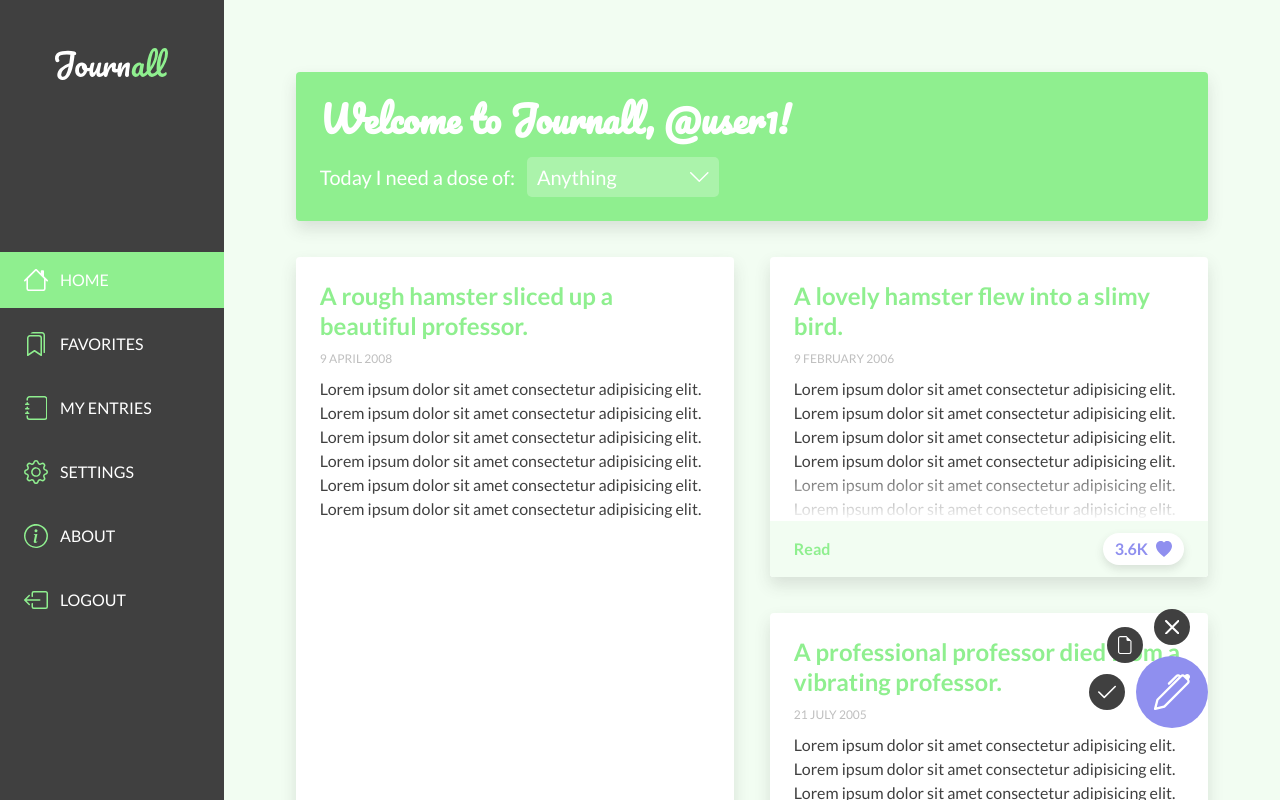
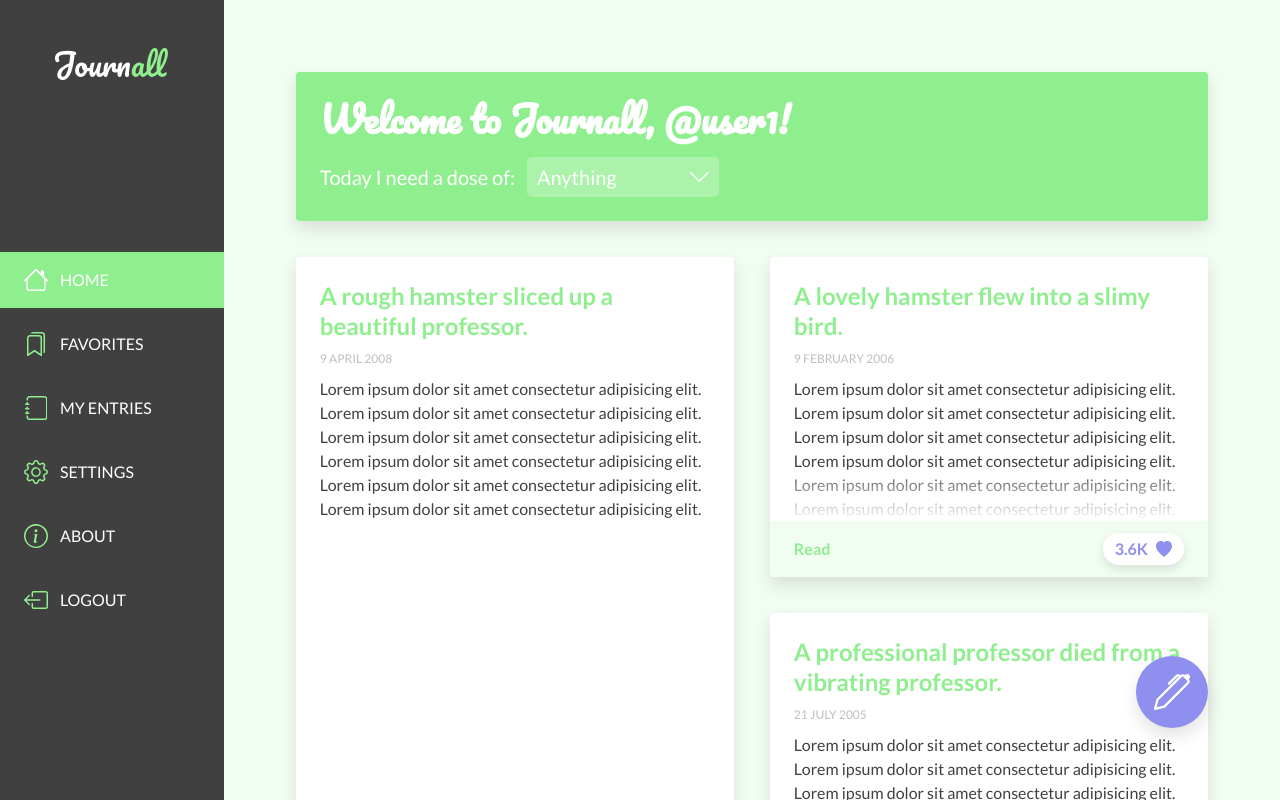
Before and after one commit to daniel-g-p/journall-app, a Vue app: page / in a window 1280 px wide. Built offline with nearby package versions, Linux system fonts and the light colour scheme.

Commit message:
implement canvas animation on button

```diff
--- a/src/components/newEntryButton.vue
+++ b/src/components/newEntryButton.vue
@@ -1,35 +1,88 @@
 <template>
    <div class="buttons">
-      <button class="buttons__main">
+      <button class="buttons__main" v-on:click="toggleButtons">
          <svg class="buttons__icon" viewBox="0 0 16 16">
             <path
                d="M15.91,1.7a1.27,1.27,0,0,0,0-.94,1.23,1.23,0,0,0-.27-.4,1.41,1.41,0,0,0-.4-.27,1.27,1.27,0,0,0-.94,0,1.56,1.56,0,0,0-.4.27l-.15.15a1.53,1.53,0,0,0-1-.39,1.55,1.55,0,0,0-1,.39A1.53,1.53,0,0,0,10.65.12a1.57,1.57,0,0,0-1,.45L6.26,3.93a.46.46,0,0,0-.11.16.45.45,0,0,0,0,.2.43.43,0,0,0,0,.19.62.62,0,0,0,.11.17.71.71,0,0,0,.17.11.58.58,0,0,0,.19,0,.71.71,0,0,0,.2,0A.91.91,0,0,0,7,4.65l3.35-3.36a.56.56,0,0,1,.32-.15.58.58,0,0,1,.34.09L1.17,11.06a.49.49,0,0,0-.14.23L0,15.37a.46.46,0,0,0,0,.26.5.5,0,0,0,.13.22A.5.5,0,0,0,.37,16a.46.46,0,0,0,.26,0l4.08-1a.49.49,0,0,0,.23-.14L15.43,4.35a1.62,1.62,0,0,0,.45-1,1.53,1.53,0,0,0-.39-1.06l.15-.15A1.41,1.41,0,0,0,15.91,1.7ZM14.82,3.46a.62.62,0,0,1-.11.17L4.32,14l-3.11.78L2,11.68,12.37,1.29a.55.55,0,0,1,.36-.15.51.51,0,0,1,.36.15h0l1.62,1.62a.46.46,0,0,1,.11.16.45.45,0,0,1,0,.2A.43.43,0,0,1,14.82,3.46Z"
             />
          </svg>
       </button>
-      <button class="buttons__secondary buttons__secondary--1">
+      <button
+         class="buttons__secondary buttons__secondary--1"
+         v-bind:class="buttonClass"
+      >
          <svg class="buttons__icon" viewBox="0 0 23 16">
             <path
                d="M22.92.62A1,1,0,0,0,22.7.29,1,1,0,0,0,22,0a1,1,0,0,0-.39.08,1,1,0,0,0-.32.21L8,13.58,1.71,7.29A1,1,0,0,0,1,7a1,1,0,0,0-.71.29,1,1,0,0,0,0,1.42l7,7a.93.93,0,0,0,.33.21.94.94,0,0,0,.76,0,1.15,1.15,0,0,0,.33-.21l14-14a.83.83,0,0,0,.22-.33A1,1,0,0,0,23,1,1,1,0,0,0,22.92.62Z"
             />
          </svg>
       </button>
-      <button class="buttons__secondary buttons__secondary--2">
+      <button
+         class="buttons__secondary buttons__secondary--2"
+         v-bind:class="buttonClass"
+      >
          <svg class="buttons__icon" viewBox="0 0 12 16">
             <path
                d="M7.5,0H2A2,2,0,0,0,.59.59,2,2,0,0,0,0,2V14a2,2,0,0,0,.59,1.41A2,2,0,0,0,2,16h8a2,2,0,0,0,2-2V4.5ZM11,14a1,1,0,0,1-1,1H2a1,1,0,0,1-.71-.29A1,1,0,0,1,1,14V2a1,1,0,0,1,.29-.71A1,1,0,0,1,2,1H7.5V3A1.5,1.5,0,0,0,9,4.5h2Z"
             />
          </svg>
       </button>
-      <button class="buttons__secondary buttons__secondary--3">
+      <button
+         class="buttons__secondary buttons__secondary--3"
+         v-bind:class="buttonClass"
+      >
          <svg class="buttons__icon" viewBox="0 0 16 16">
             <path
                d="M15.66,14.05,9.62,8l6-6a.94.94,0,0,0,.25-.37A1.12,1.12,0,0,0,16,1.14a1.07,1.07,0,0,0-.09-.43.94.94,0,0,0-.25-.37,1.05,1.05,0,0,0-.37-.25A1.07,1.07,0,0,0,14.86,0a1.12,1.12,0,0,0-.44.09,1.05,1.05,0,0,0-.37.25L8,6.38l-6-6A.94.94,0,0,0,1.58.09,1.12,1.12,0,0,0,1.14,0,1.07,1.07,0,0,0,.71.09.94.94,0,0,0,.34.34.94.94,0,0,0,.09.71,1.07,1.07,0,0,0,0,1.14a1.12,1.12,0,0,0,.09.44A.94.94,0,0,0,.34,2L6.38,8l-6,6.05a1.05,1.05,0,0,0-.25.37,1.12,1.12,0,0,0-.09.44,1.07,1.07,0,0,0,.09.43,1.05,1.05,0,0,0,.25.37.94.94,0,0,0,.37.25,1.07,1.07,0,0,0,.43.09,1.12,1.12,0,0,0,.44-.09A.94.94,0,0,0,2,15.66L8,9.62l6.05,6a.94.94,0,0,0,.37.25,1.12,1.12,0,0,0,.44.09,1.07,1.07,0,0,0,.43-.09,1.17,1.17,0,0,0,.62-.62,1.07,1.07,0,0,0,.09-.43,1.12,1.12,0,0,0-.09-.44A.94.94,0,0,0,15.66,14.05Z"
             />
          </svg>
       </button>
+      <div
+         class="overlay"
+         v-bind:class="circleClass"
+         v-bind:style="circleStyle"
+      ></div>
    </div>
 </template>
+
+<script>
+export default {
+   data() {
+      return {
+         isActive: false,
+         circleRadius: 0,
+      };
+   },
+   computed: {
+      buttonClass() {
+         return { "buttons__secondary--active": this.isActive };
+      },
+      circleStyle() {
+         return {
+            width: this.circleRadius * 2 + "px",
+            height: this.circleRadius * 2 + "px",
+         };
+      },
+      circleClass() {
+         return { "overlay--active": this.isActive };
+      },
+   },
+   methods: {
+      toggleButtons() {
+         this.isActive = !this.isActive;
+      },
+      setCircleRadius() {
+         this.circleRadius =
+            (document.body.clientHeight ** 2 +
+               document.body.clientWidth ** 2) **
+            0.5;
+      },
+   },
+   mounted() {
+      this.setCircleRadius();
+   },
+};
+</script>
 
 <style lang="scss" scoped>
 @import "../scss/abstracts.scss";
@@ -44,8 +97,11 @@
       justify-content: center;
       align-items: center;
       transition: background-color 0.25s ease;
+      box-shadow: 0 0.5rem 1rem $color-shadow;
    }
    &__main {
+      position: relative;
+      z-index: 50;
       width: 100%;
       height: 100%;
       background-color: $color-purple;
@@ -55,25 +111,48 @@
    }
    &__secondary {
       position: absolute;
+      z-index: 25;
       width: 50%;
       height: 50%;
       background-color: $color-grey-25;
+      transition-property: left, right, top, bottom, background-color;
+      transition-duration: 0.25s;
+      transition-timing-function: ease;
       &:hover {
          background-color: lighten($color-grey-25, 10%);
       }
       &--1 {
-         right: 115%;
+         right: 25%;
          top: 25%;
       }
       &--2 {
-         right: 90%;
-         bottom: 90%;
+         right: 25%;
+         bottom: 25%;
+         transition-delay: 0.075s;
       }
       &--3 {
          right: 25%;
-         bottom: 115%;
+         bottom: 25%;
+         transition-delay: 0.15s;
          .buttons__icon {
             height: 40%;
+         }
+      }
+      &--active {
+         &.buttons__secondary--1 {
+            right: 115%;
+            top: 25%;
+         }
+         &.buttons__secondary--2 {
+            right: 90%;
+            bottom: 90%;
+         }
+         &.buttons__secondary--3 {
+            right: 25%;
+            bottom: 115%;
+            .buttons__icon {
+               height: 40%;
+            }
          }
       }
    }
@@ -83,4 +162,19 @@
       max-width: 50%;
    }
 }
+
+.overlay {
+   position: absolute;
+   z-index: 0;
+   top: 50%;
+   left: 50%;
+   transform: translate(-50%, -50%) scale(0);
+   display: block;
+   background-color: $color-white;
+   border-radius: 50%;
+   transition: transform 0.5s ease-out;
+   &--active {
+      transform: translate(-50%, -50%) scale(1);
+   }
+}
 </style>
```
